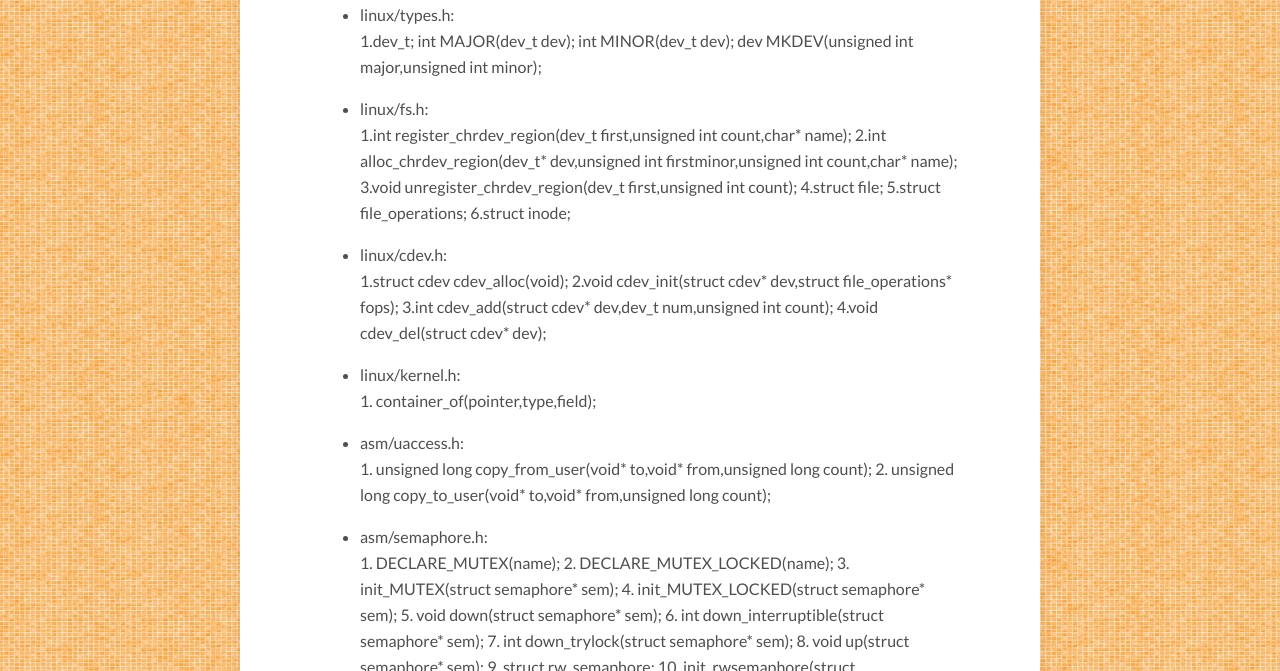
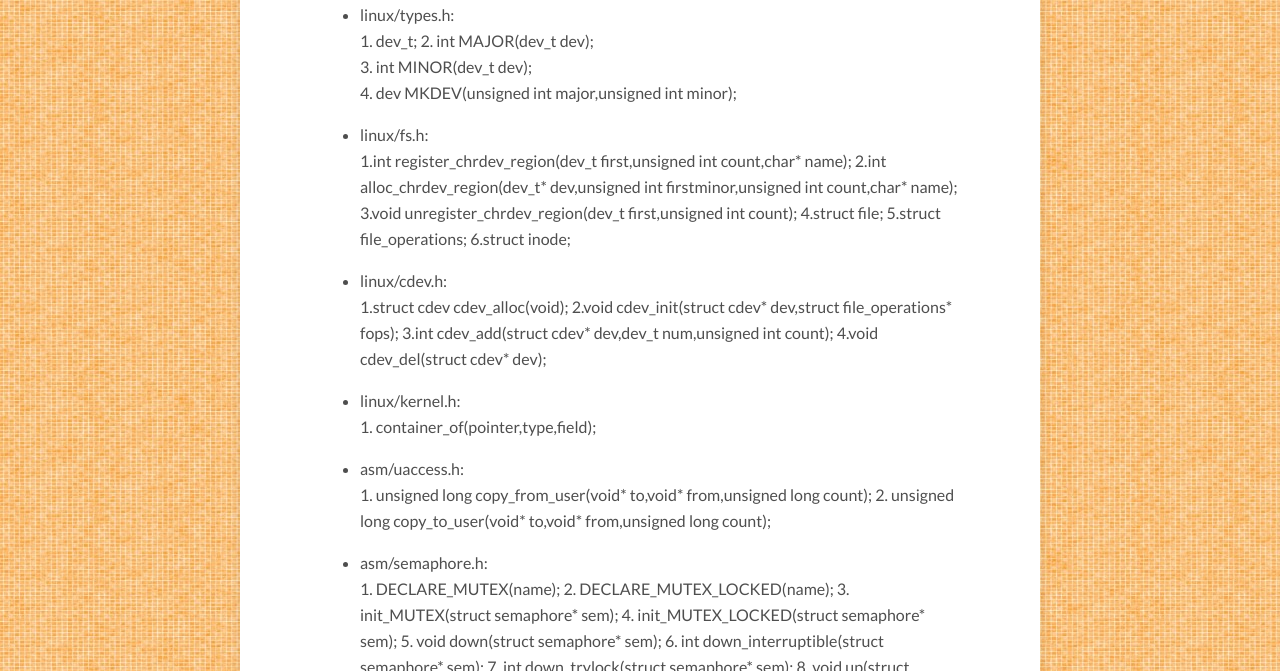
Before and after one commit to victorchenpan/victorchenpan.github.io, a Jekyll site: the page built from index.html, in a window 1280 px wide and 900 px high, scrolled down 475 px, cut to the strip 229-900 px from the top of the window. Built offline with Jekyll 4.4.1, drawn with Linux system fonts in a browser that asks for light colours; nearby versions of some CDN libraries; the list of posts is cut into pages by our own code.

Commit message:
0926-update

```diff
--- a/_posts/2016-09-26-kernel-driver-documents.markdown
+++ b/_posts/2016-09-26-kernel-driver-documents.markdown
@@ -1,10 +1,10 @@
 ### 内核驱动相关
 #### 一.关键头文件及内含的结构体，函数：
 * linux/types.h:<br>
-        1.dev_t;
-          int MAJOR(dev_t dev);
-          int MINOR(dev_t dev);
-          dev MKDEV(unsigned int major,unsigned int minor);
+        1. dev_t;
+      2. int MAJOR(dev_t dev);<br>
+      3. int MINOR(dev_t dev);<br>
+      4. dev MKDEV(unsigned int major,unsigned int minor);<br>
 
 * linux/fs.h:<br>
         1.int register_chrdev_region(dev_t first,unsigned int count,char* name);
```
